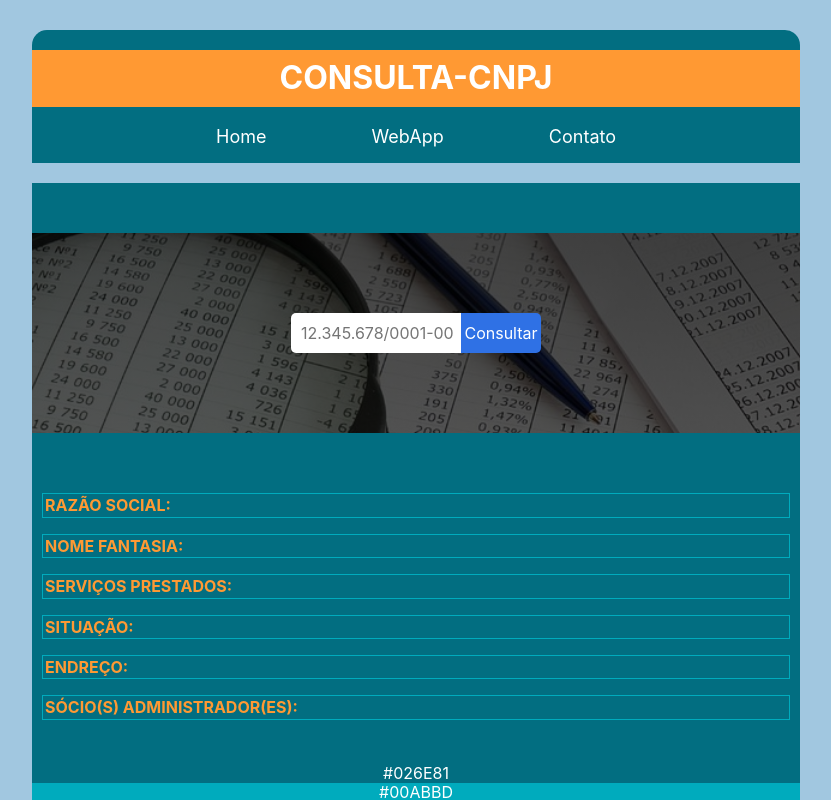
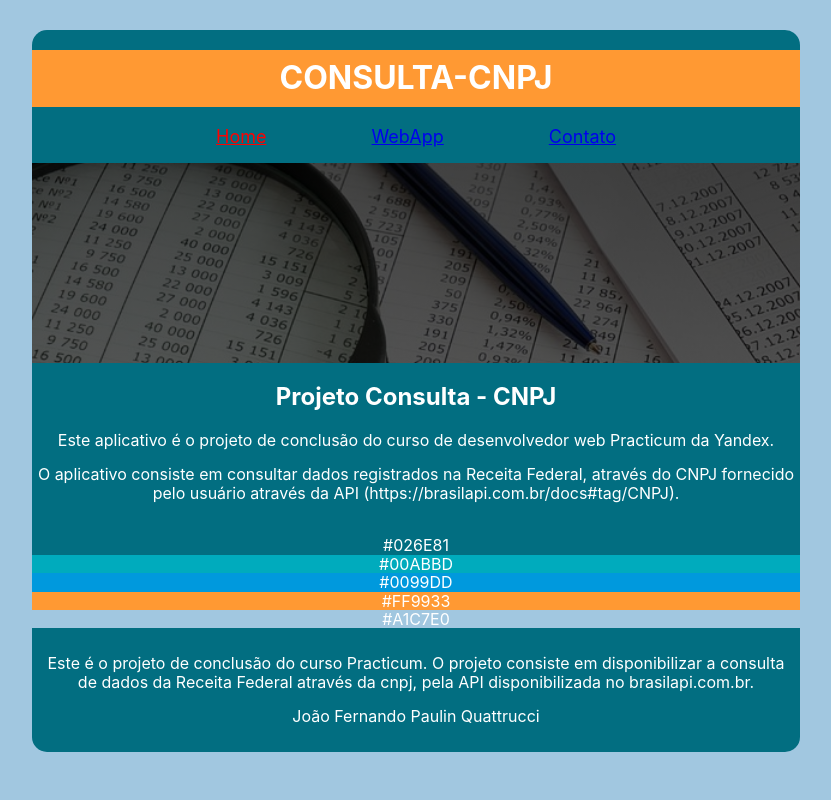
Before and after one commit to joaofq/projeto-cnpj, a React (Create React App) app: page / in a window 1280 px wide. Shown: the top 800 px of the page, without its empty margins (224-1055 px from the left). Built offline with nearby package versions, Linux system fonts and the light colour scheme.

Commit message:
Implemented Routes

```diff
--- a/package.json
+++ b/package.json
@@ -6,8 +6,10 @@
     "@testing-library/jest-dom": "^5.16.5",
     "@testing-library/react": "^13.4.0",
     "@testing-library/user-event": "^13.5.0",
+    "history": "^5.3.0",
     "react": "^18.2.0",
     "react-dom": "^18.2.0",
+    "react-router-dom": "^6.0.0-beta.0",
     "react-scripts": "5.0.1",
     "web-vitals": "^2.1.4"
   },
--- a/src/components/App.css
+++ b/src/components/App.css
@@ -16,6 +16,13 @@
   background-color: #026e81;
 }
 
+.divisor {
+  background: linear-gradient(rgba(0, 0, 0, 0.729), rgba(0, 0, 0, 0.672)),
+    url('../images/searchBackground.jpg') no-repeat center;
+  background-size: cover;
+  height: 200px;
+}
+
 @media screen and (max-width: 900px) {
   .App_console {
     width: 90%;
--- a/src/components/App.js
+++ b/src/components/App.js
@@ -1,12 +1,14 @@
 import React from 'react';
-// import { Route, Routes } from 'react-router-dom';
+import { Route, Routes } from 'react-router-dom';
 import './App.css';
 import Header from './Header/Header.js';
 import Navigation from './Navigation/Navigation';
+import Main from './Main/Main';
 import Footer from './Footer/Footer';
 import Resultado from './Resultado/Resultado';
-import Form from './Form/Form';
 import api from '../utils/api';
+import About from './About/About';
+import NotFound from './NotFound/NotFound';
 
 function App() {
   const [data, setData] = React.useState('');
@@ -28,9 +30,16 @@ function App() {
       <div className="App_console">
         <Header />
         <Navigation />
-        <div style={{ backgroundColor: '#A1C7E0', height: 20 }}></div>
-        <Form onCnpjSubmit={handleCnpjSubmit} />
-        <Resultado data={data} />
+        <div className="divisor"></div>
+        <Routes>
+          <Route
+            path="/main"
+            element={<Main onCnpjSubmit={handleCnpjSubmit} data={data} />}
+          />
+          <Route path="/" element={<About />} />
+          <Route path="*" element={<NotFound />} />
+        </Routes>
+
         <br></br>
         <div style={{ backgroundColor: '#026E81' }}>#026E81</div>
         <div style={{ backgroundColor: '#00ABBD' }}>#00ABBD</div>
--- a/src/components/Form/Form.js
+++ /dev/null
@@ -1,34 +0,0 @@
-import React from 'react';
-import { cnpjMask, cnpjUnmask } from '../../utils/cnpjMask';
-import './form.css';
-
-function Form(props) {
-  const [value, setValue] = React.useState('');
-
-  function inputChange(e) {
-    const digito = e.target;
-    setValue(digito.value);
-  }
-
-  function handleSubmit(e) {
-    e.preventDefault();
-    props.onCnpjSubmit(cnpjUnmask(value));
-  }
-
-  return (
-    <form className="form" onSubmit={handleSubmit}>
-      <input
-        className="form__input"
-        autoFocus
-        placeholder="12.345.678/0001-00"
-        minLength={14}
-        id="input-cnpj"
-        onChange={inputChange}
-        value={cnpjMask(value)}
-      ></input>
-      <button className="form__button">Consultar</button>
-    </form>
-  );
-}
-
-export default Form;
--- a/src/components/Form/form.css
+++ /dev/null
@@ -1,36 +0,0 @@
-.form {
-  margin: 50px 0 auto;
-  display: flex;
-  justify-content: center;
-  background: linear-gradient(rgba(0, 0, 0, 0.729), rgba(0, 0, 0, 0.672)),
-    url('../../images/searchBackground.jpg') no-repeat center;
-  background-size: cover;
-  padding: 80px;
-}
-
-.form__input {
-  border-radius: 5px 0 0 5px;
-  border: 0;
-  padding: 0 0 0 10px;
-  height: 40px;
-  width: 160px;
-}
-
-.form__button {
-  border-radius: 0 5px 5px 0;
-  border: 0;
-  padding: 0;
-  height: 40px;
-  width: 80px;
-  background-color: #2f71e5;
-  color: white;
-}
-
-.form__button:hover {
-  opacity: 85%;
-}
-
-.form__input:focus {
-  outline: none;
-  padding-left: 10px;
-}
--- a/src/components/Main/Main.js
+++ b/src/components/Main/Main.js
@@ -0,0 +1,39 @@
+import React from 'react';
+import { cnpjMask, cnpjUnmask } from '../../utils/cnpjMask';
+import Resultado from '../Resultado/Resultado';
+import './main.css';
+
+function Main(props) {
+  const [value, setValue] = React.useState('');
+
+  function inputChange(e) {
+    const digito = e.target;
+    setValue(digito.value);
+  }
+
+  function handleSubmit(e) {
+    e.preventDefault();
+    props.onCnpjSubmit(cnpjUnmask(value));
+  }
+
+  return (
+    <main className="main">
+      <form className="main__form" onSubmit={handleSubmit}>
+        <input
+          className="main__form_input"
+          autoFocus
+          placeholder="12.345.678/0001-00"
+          minLength={14}
+          id="input-cnpj"
+          onChange={inputChange}
+          value={cnpjMask(value)}
+          required
+        ></input>
+        <button className="main__form_button">Consultar</button>
+      </form>
+      <Resultado data={props.data} />
+    </main>
+  );
+}
+
+export default Main;
--- a/src/components/Main/main.css
+++ b/src/components/Main/main.css
@@ -0,0 +1,37 @@
+.main {
+}
+
+.main__form {
+  display: flex;
+  justify-content: center;
+
+  padding: 80px;
+}
+
+.main__form_input {
+  border-radius: 5px 0 0 5px;
+  border: 0;
+  padding: 0 0 0 10px;
+  height: 40px;
+  width: 160px;
+}
+
+.main__form_button {
+  border-radius: 0 5px 5px 0;
+  border: 0;
+  padding: 0;
+  height: 40px;
+  width: 80px;
+  background-color: #2f71e5;
+  color: white;
+}
+
+.main__form_button:hover {
+  opacity: 85%;
+  cursor: pointer;
+}
+
+.main__form_input:focus {
+  outline: none;
+  padding-left: 10px;
+}
--- a/src/components/Navigation/Navigation.js
+++ b/src/components/Navigation/Navigation.js
@@ -1,13 +1,26 @@
 import React from 'react';
+import { NavLink } from 'react-router-dom';
 import './navigation.css';
 
 export default function Navigation() {
   return (
     <nav className="nav">
       <ul className="navbar">
-        <li className="navitem">Home</li>
-        <li className="navitem">WebApp</li>
-        <li className="navitem">Contato</li>
+        <li className="navitem">
+          <NavLink to="/" className="" end>
+            Home
+          </NavLink>
+        </li>
+        <li className="navitem">
+          <NavLink to="main" className="">
+            WebApp
+          </NavLink>
+        </li>
+        <li className="navitem">
+          <NavLink to="/contato" className="">
+            Contato
+          </NavLink>
+        </li>
       </ul>
     </nav>
   );
--- a/src/components/Navigation/navigation.css
+++ b/src/components/Navigation/navigation.css
@@ -20,3 +20,7 @@
   color: aqua;
   cursor: pointer;
 }
+
+.active {
+  color: red;
+}
--- /dev/null
+++ b/src/components/NotFound/NotFound.js
@@ -0,0 +1,10 @@
+import React from 'react';
+import './notfound.css';
+
+export default function NotFound() {
+  return (
+    <section className="notfound">
+      <h2>Erro 404 - Página Não Encontrada</h2>
+    </section>
+  );
+}
--- a/src/index.js
+++ b/src/index.js
@@ -3,11 +3,14 @@ import ReactDOM from 'react-dom/client';
 import './index.css';
 import App from './components/App';
 import reportWebVitals from './reportWebVitals';
+import { BrowserRouter } from 'react-router-dom';
 
 const root = ReactDOM.createRoot(document.getElementById('root'));
 root.render(
   <React.StrictMode>
-    <App />
+    <BrowserRouter>
+      <App />
+    </BrowserRouter>
   </React.StrictMode>,
 );
 
```
Also changed, not shown: src/components/NotFound/notfound.css (added), 1 other file (tests, documents, lock files or other folders).
